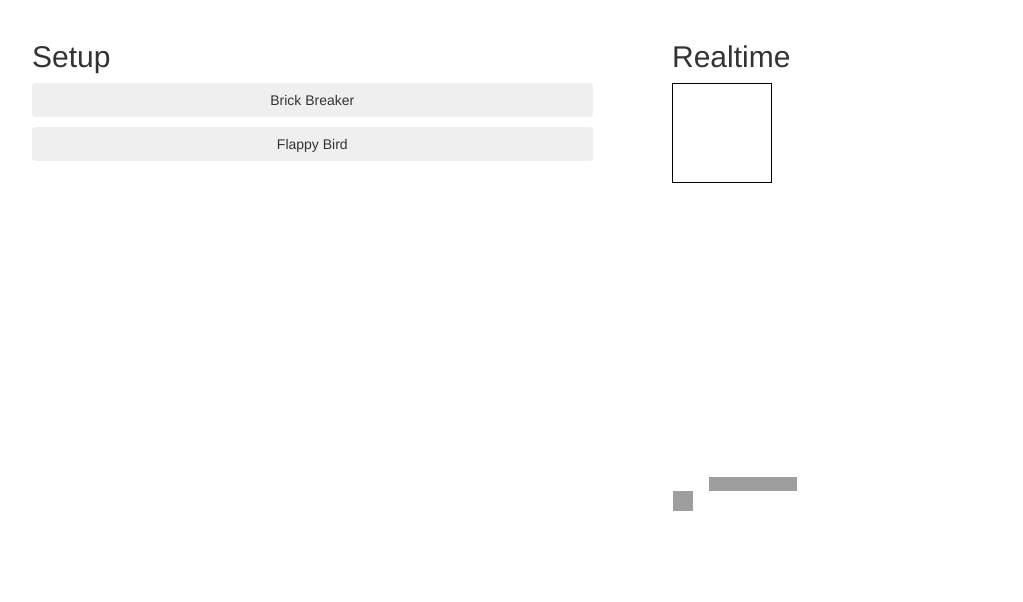
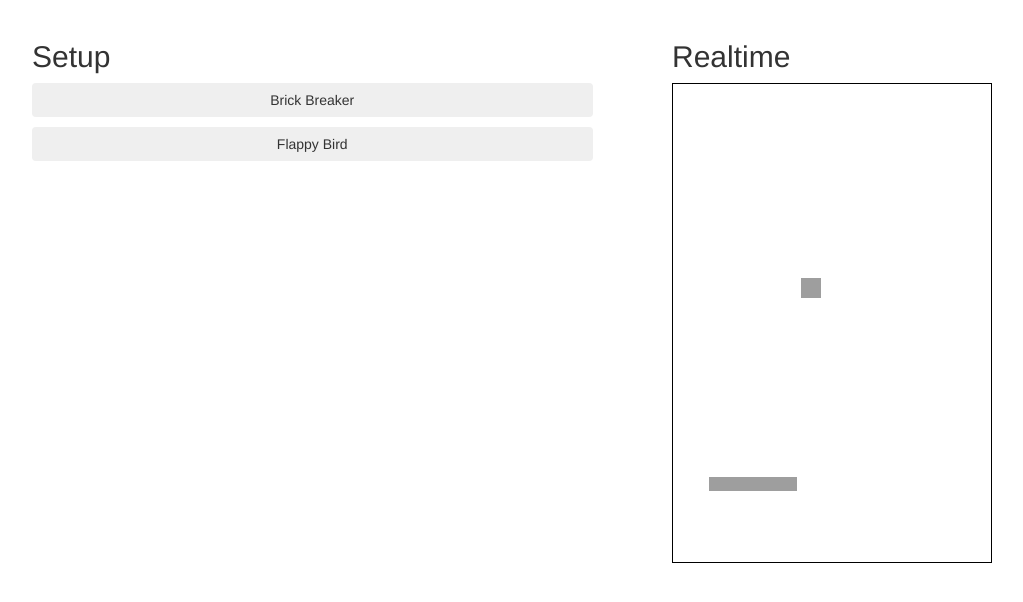
Before and after one commit to aupadhyay/game-gen, a PHP site: page / in a window 1280 px wide. Shown: the top 602 px of the page, without its empty margins (18-1041 px from the left). Run offline with PHP 8.4, Linux system fonts and the light colour scheme; grey boxes are pictures that could not be loaded.

Commit message:
Css stuff

```diff
--- a/css/style.css
+++ b/css/style.css
@@ -35,6 +35,7 @@
 .rt-container{
 	width: 320px;
 	height: 480px;
+	position: relative;
 	border: 1px solid black;
 }
 
@@ -56,12 +57,6 @@
 	margin:0px 0px 12px 0px;
 }
 
-.rt-container{
-	width: 100px;
-	height: 100px;
-	position: relative;
-}
-
 .rt-container-brick, .rt-container-flappy, .rt-container-cd{
 	width: 100%;
   	height: 100%;
```
